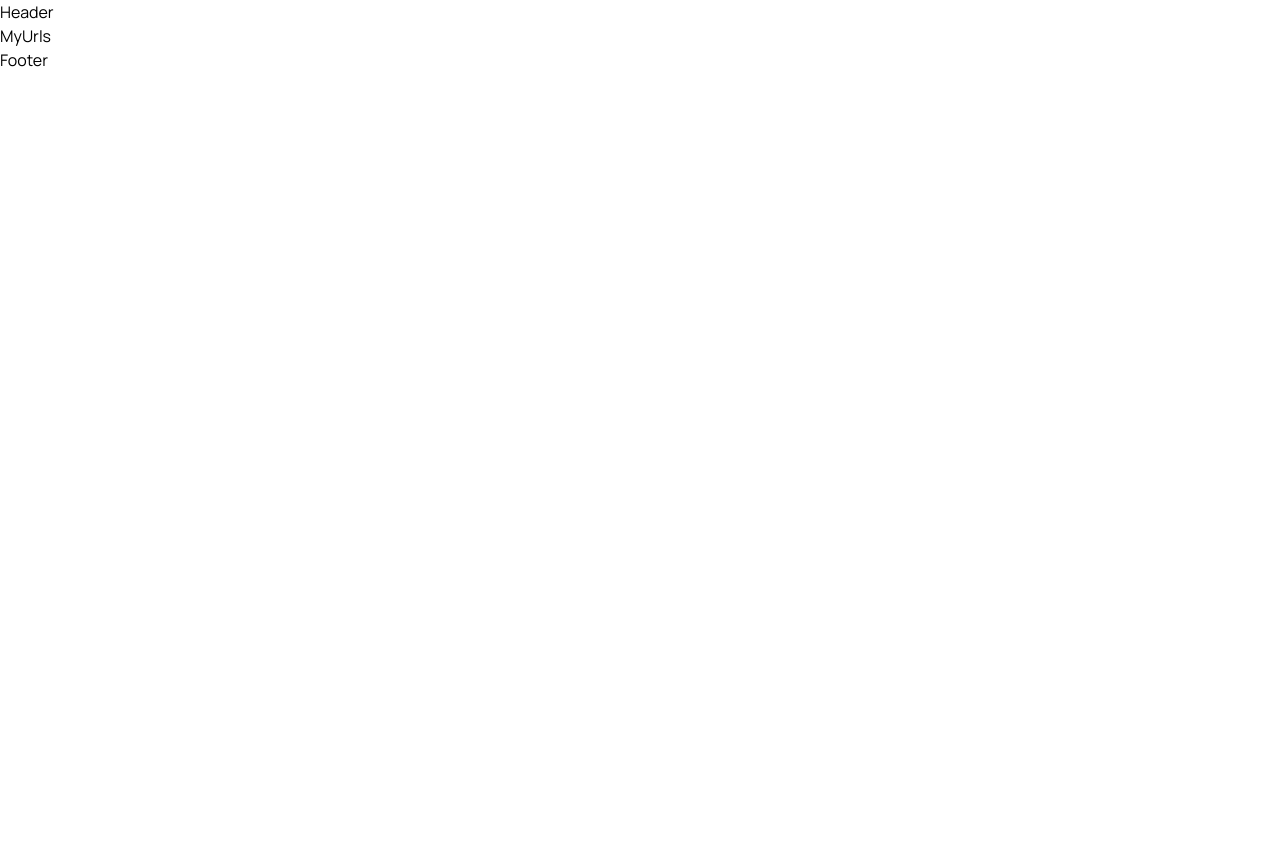
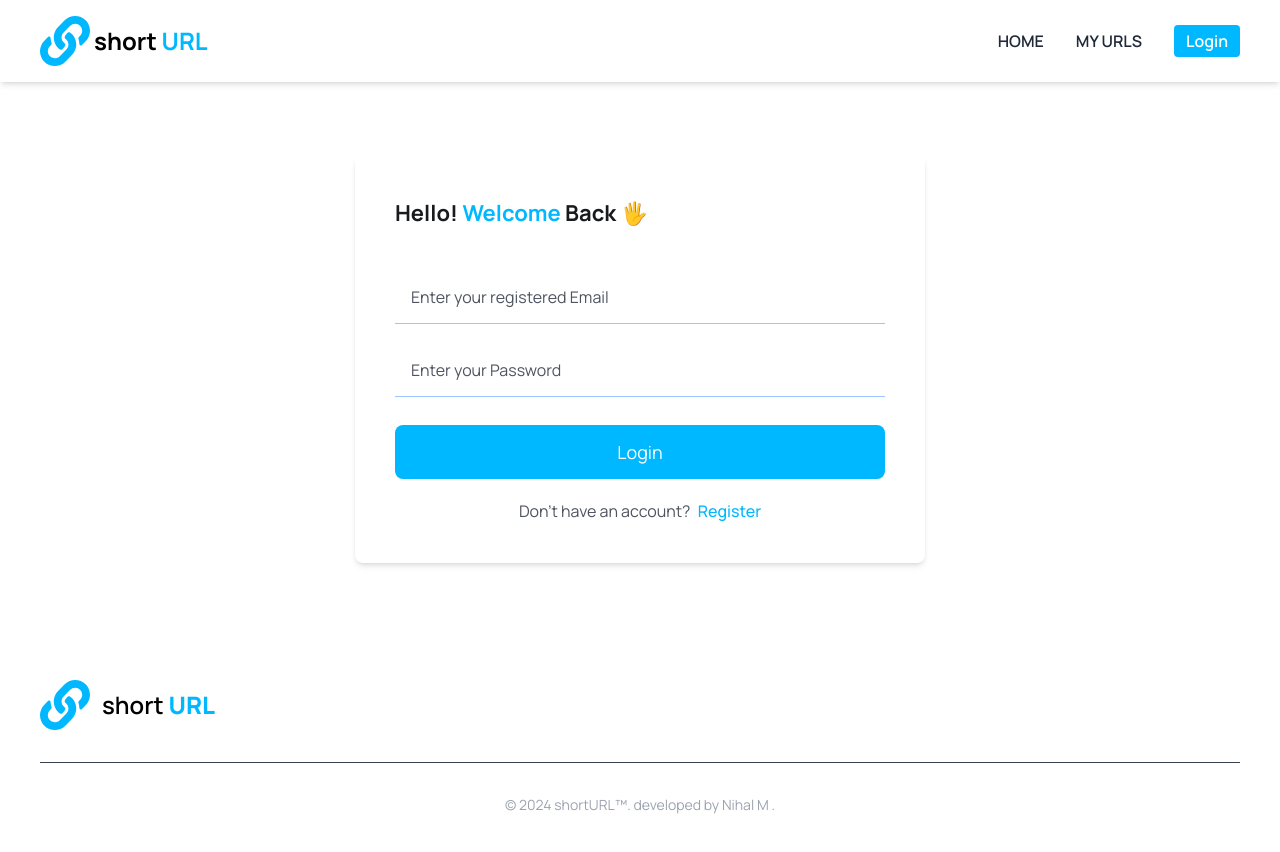
Before and after one commit to MNihal7961/url-client, a React (Vite) app: page /urls in a window 1280 px wide. Shown: the top 852 px of the page. Before the commit the page ends 800 px from the top, so only its background shows below. Built offline with nearby package versions, Linux system fonts and the light colour scheme.

Commit message:
added protected route

```diff
--- a/src/components/Footer.jsx
+++ b/src/components/Footer.jsx
@@ -1,9 +1,31 @@
-import React from 'react'
+import { FaLink } from "react-icons/fa";
 
 const Footer = () => {
   return (
-    <div>Footer</div>
-  )
-}
+    <footer className="bg-white rounded-lg m-10">
+      <div className="w-full max-w-screen-xl mx-auto">
+        <div className="sm:flex sm:items-center sm:justify-between">
+          <a
+            href="/"
+            className="flex items-center mb-4 sm:mb-0 space-x-3 rtl:space-x-reverse"
+          >
+            <FaLink className="text-primaryColor hover:scale-150 transition" size={50}/>
+            <span className="self-center text-2xl font-semibold whitespace-nowrap">
+              short <span className="text-primaryColor font-extrabold">URL</span>
+            </span>
+          </a>
+        </div>
+        <hr className="my-6 sm:mx-auto border-gray-700 lg:my-8" />
+        <span className="block text-sm sm:text-center text-gray-400">
+          © 2024{" "}
+          <a href="/" className="hover:underline hover:text-primaryColor">
+            shortURL™
+          </a>
+          . developed by Nihal M .
+        </span>
+      </div>
+    </footer>
+  );
+};
 
-export default Footer
+export default Footer;
--- a/src/components/Header.jsx
+++ b/src/components/Header.jsx
@@ -1,9 +1,87 @@
-import React from 'react'
+import { useState } from "react";
+import { FaLink } from "react-icons/fa";
+import { Link, useNavigate } from "react-router-dom";
+import { GiHamburgerMenu } from "react-icons/gi";
+import { IoMdClose } from "react-icons/io";
+import { useDispatch, useSelector } from "react-redux";
+import axios from "axios";
+import { signOut } from "../redux/userSlice";
+import { toast } from "react-toastify";
 
 const Header = () => {
+  const dispatch = useDispatch();
+  const navigate = useNavigate();
+  let Links = [
+    { name: "HOME", link: "/" },
+    { name: "MY URLS", link: "/urls" },
+  ];
+  let [open, setOpen] = useState(false);
+  const { currentUser } = useSelector((state) => state.user);
+
+  const handleLogout = async () => {
+    try {
+      axios.get("http://localhost:4000/api/user/logout").then(() => {
+        dispatch(signOut());
+        navigate("/login");
+        toast.success("Logout Success");
+      });
+    } catch (err) {
+      toast.error(err.response.data.message);
+    }
+  };
+
   return (
-    <div>Header</div>
-  )
-}
+    <div className="shadow-md w-full  top-0 left-0 fixed ">
+      <div className="md:flex items-center justify-between bg-white py-4 md:px-10 px-7">
+        <div className="font-bold text-2xl cursor-pointer flex items-center gap-1">
+          <FaLink
+            size={50}
+            className="text-primaryColor transition hover:scale-150 cursor-pointer"
+          />
+          <span>
+            short <span className="text-primaryColor">URL</span>
+          </span>
+        </div>
+        <div
+          onClick={() => setOpen(!open)}
+          className="absolute right-8 top-6 cursor-pointer md:hidden w-7 h-7"
+        >
+          {open ? <IoMdClose /> : <GiHamburgerMenu />}
+        </div>
+        <ul
+          className={`md:flex md:items-center md:pb-0 pb-12 absolute md:static bg-white md:z-auto z-[-1] left-0 w-full md:w-auto md:pl-0 pl-9 transition-all duration-500 ease-in ${
+            open ? "top-12" : "top-[-490px]"
+          }`}
+        >
+          {Links.map((link, index) => (
+            <li className="md:ml-8 md:my-0 my-7 font-semibold" key={index}>
+              <a
+                href={link.link}
+                className="text-gray-800 hover:text-primaryColor duration-500"
+              >
+                {link.name}
+              </a>
+            </li>
+          ))}
+          {!currentUser && (
+            <Link to="/login">
+              <button className=" bg-primaryColor text-white md:ml-8 font-semibold px-3 py-1 rounded duration-500 md:static">
+                Login
+              </button>
+            </Link>
+          )}
+          {currentUser && (
+            <button
+              onClick={handleLogout}
+              className=" bg-red-600 text-white md:ml-8 font-semibold px-3 py-1 rounded duration-500 md:static"
+            >
+              Logout
+            </button>
+          )}
+        </ul>
+      </div>
+    </div>
+  );
+};
 
-export default Header
+export default Header;
--- a/src/routers/Routers.jsx
+++ b/src/routers/Routers.jsx
@@ -1,16 +1,18 @@
 import { Routes, Route } from "react-router-dom";
+import { useSelector } from "react-redux";
 import Home from "../pages/Home";
 import Login from "../pages/Login";
 import Signup from "../pages/Signup";
 import MyUrls from "../pages/MyUrls";
 
 const Routers = () => {
+  const { currentUser } = useSelector((state) => state.user);
   return (
     <Routes>
-      <Route path="/" element={<Home />} />
-      <Route path="/login" element={<Login />} />
-      <Route path="/signup" element={<Signup />} />
-      <Route path="/urls" element={<MyUrls />} />
+      <Route path="/" element={currentUser ? <Home /> : <Login />} />
+      <Route path="/login" element={currentUser ? <Home /> : <Login />} />
+      <Route path="/signup" element={currentUser ? <Home /> : <Signup />} />
+      <Route path="/urls" element={currentUser ? <MyUrls /> : <Login />} />
     </Routes>
   );
 };
```
